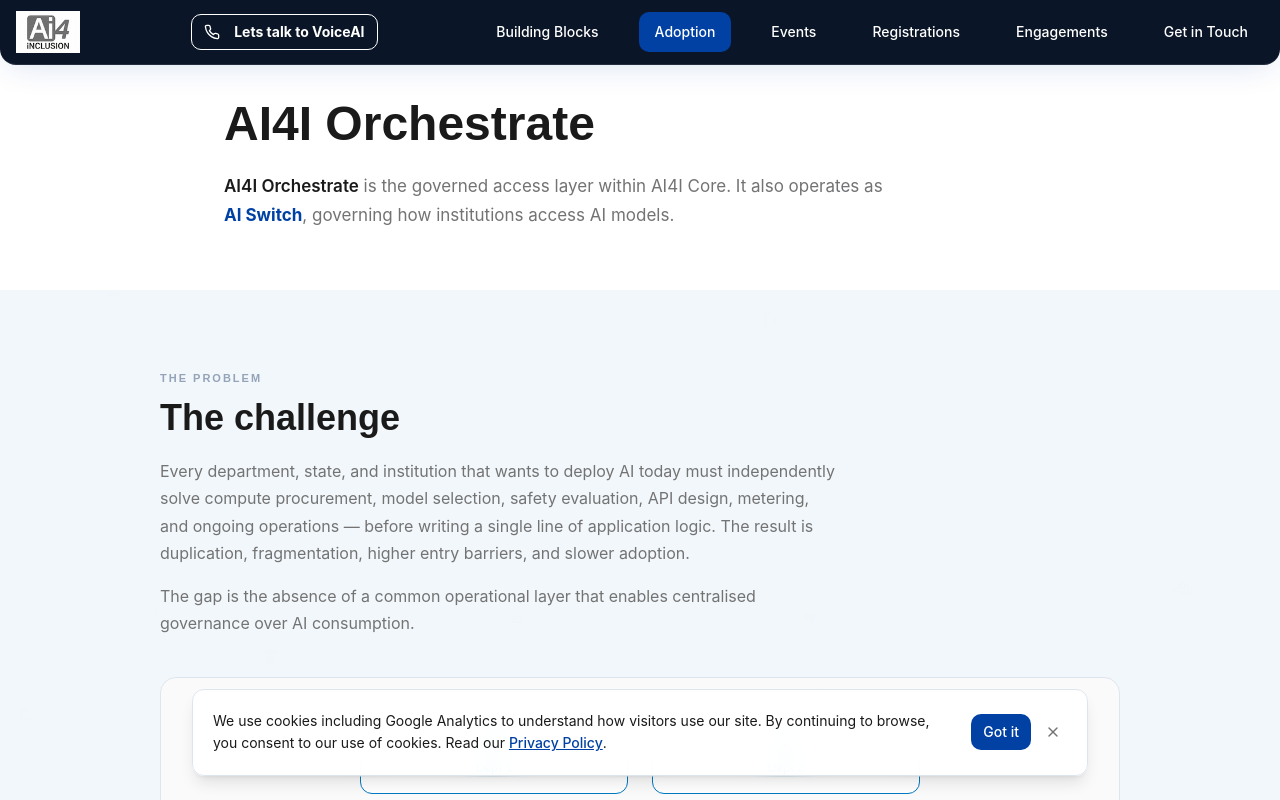
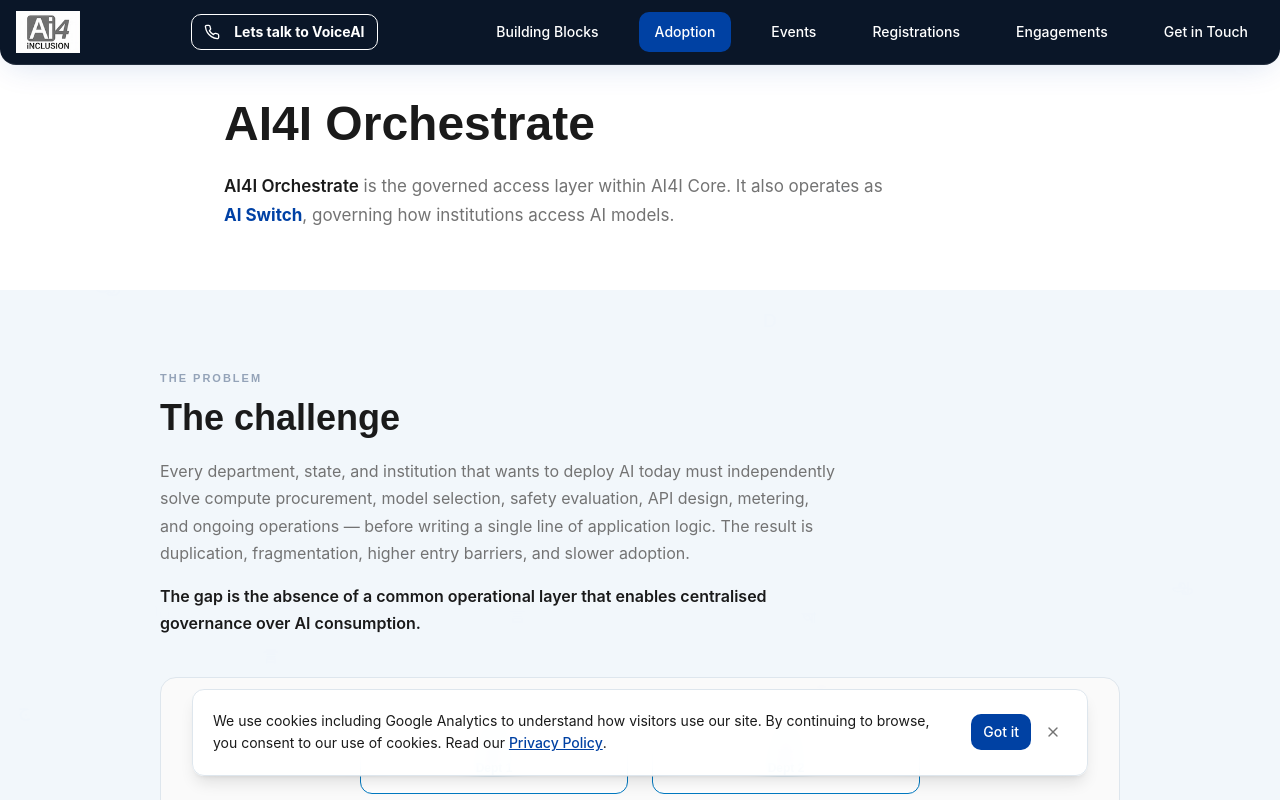
Before and after one commit to namrathsridhar-pixel/ai4i-inclusive-ai-33210, a React (Vite) app: page /adoption in a window 1280 px wide. Shown: the top 800 px of the page. Built offline with nearby package versions, Linux system fonts and the light colour scheme; the HTML template or start-up script is replaced by a standard one.

Commit message:
Changes
Co-authored-by: namrathsridhar-pixel <233921107+namrathsridhar-pixel@users.noreply.github.com>

```diff
--- a/src/components/adoption/ChallengeSection.tsx
+++ b/src/components/adoption/ChallengeSection.tsx
@@ -45,9 +45,11 @@ const ChallengeSection = () => {
           ongoing operations — before writing a single line of application logic. The result is
           duplication, fragmentation, higher entry barriers, and slower adoption.
         </p>
-        <p className="mt-4 max-w-[680px] text-[16px] leading-[1.7] text-muted-foreground">
-          The gap is the absence of a common operational layer that enables centralised governance
-          over AI consumption.
+        <p className="mt-4 max-w-[680px] text-[16px] leading-[1.7]">
+          <span className="font-semibold text-brand-ink">
+            The gap is the absence of a common operational layer that enables centralised governance
+            over AI consumption.
+          </span>
         </p>
       </motion.div>
 
```
